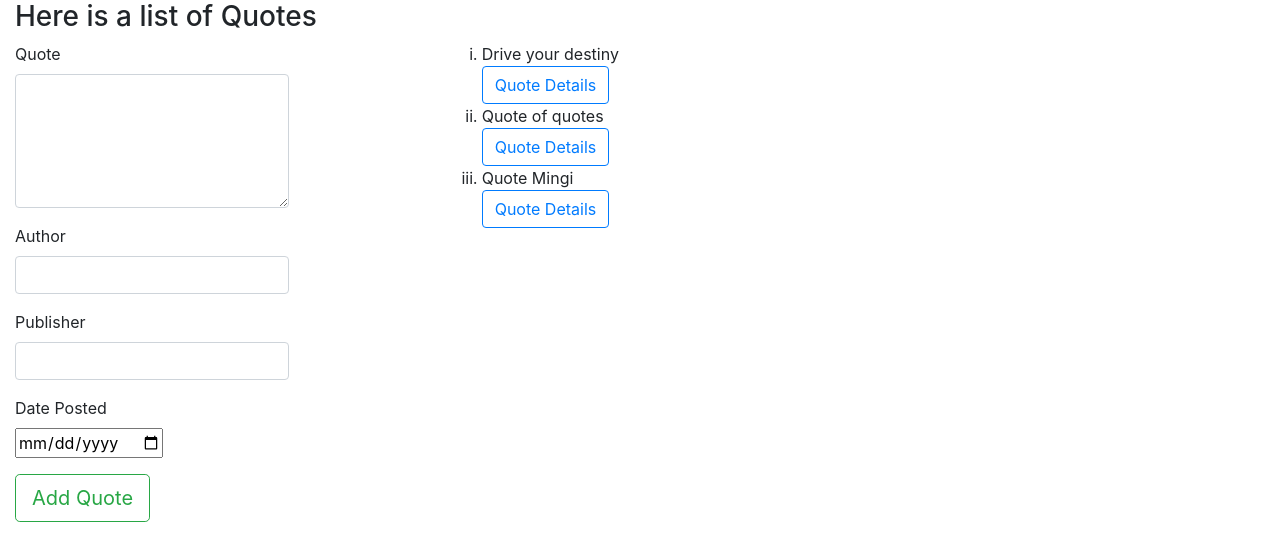
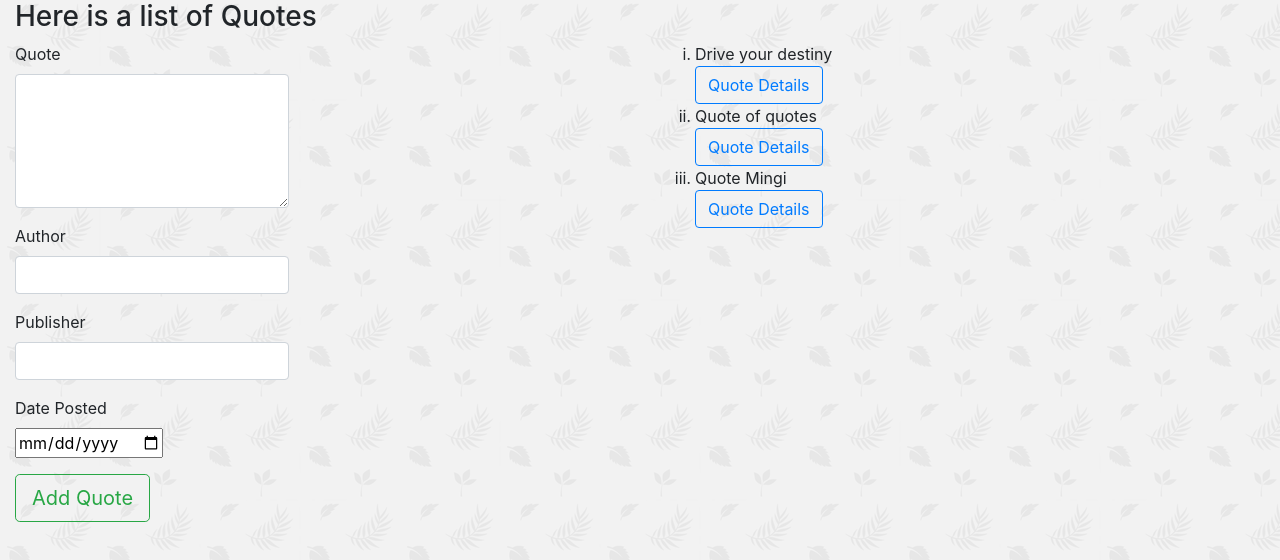
Before and after one commit to Antavio/Quotes, an Angular app: page / in a window 1280 px wide. Shown: the top 560 px of the page. Built offline with nearby package versions, Linux system fonts and the light colour scheme.

Commit message:
Add a background image to the homepage.

```diff
--- a/src/app/quote/quote.component.html
+++ b/src/app/quote/quote.component.html
@@ -1,10 +1,10 @@
 <div class="container-fluid">
     <h3>Here is a list of Quotes</h3>
   <div class="row">
-   <div class="col-md-4">
+   <div class="col-md-6">
      <app-quote-form (addQuote)="quoteSubmission($event)"></app-quote-form>
    </div>
-   <div class="col-md-7">
+   <div class="col-md-6">
 <ol type="i">
   <div *ngFor='let quote of quotes;let position = index'>
   <li >{{quote.quote}}</li>
--- a/src/app/quote/quote.component.ts
+++ b/src/app/quote/quote.component.ts
@@ -26,7 +26,7 @@ export class QuoteComponent implements OnInit {
 
   deleteQuote(quoteDelete,index){
     if(quoteDelete){
-      let deletion = confirm(`Are you sure you want to delete this goal`)
+      let deletion = confirm(`Are you sure you want to delete this Quote`)
       if(deletion){
         this.quotes.splice(index,1);
       }
--- a/src/styles.scss
+++ b/src/styles.scss
@@ -1,2 +1,6 @@
 /* You can add global styles to this file, and also import other style files */
-@import "~bootstrap/dist/css/bootstrap.css"
+@import "~bootstrap/dist/css/bootstrap.css";
+
+body {
+    background-image: url("assets/leaves-pattern.png");
+}
```
Also changed, not shown: 1 other file (tests, documents, lock files or other folders).
